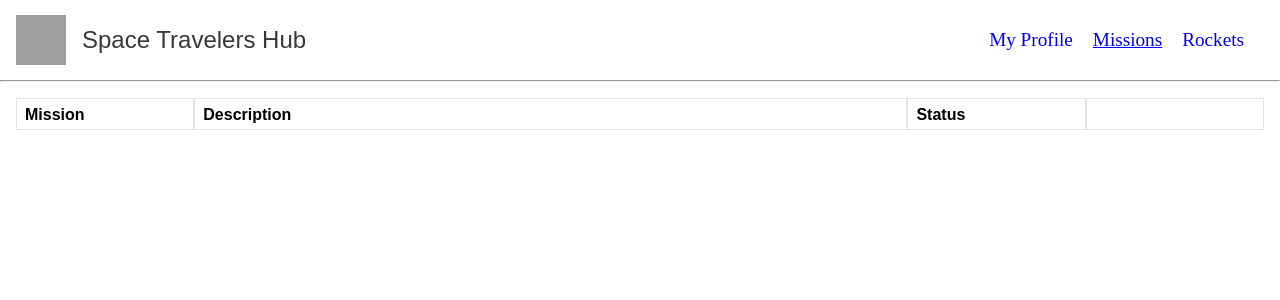
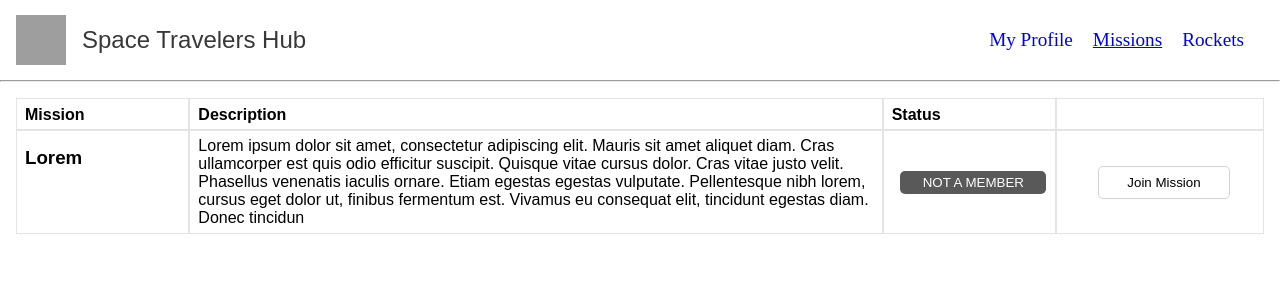
Before and after one commit to Sammy3000/React-Rocket-Mission, a React (Create React App) app: page /missions in a window 1280 px wide. Shown: the top 300 px of the page. Built offline with nearby package versions, Linux system fonts and the light colour scheme; grey boxes are pictures that could not be loaded.

Commit message:
Add setup for mission items hardcoded information

```diff
--- a/src/component/Missions.js
+++ b/src/component/Missions.js
@@ -1,5 +1,5 @@
 import React from "react";
-import displayMission from "./displayMission";
+import DisplayMission from "./DisplayMission";
 import styles from "../styles/Missions.module.css";
 function Missions() {
   return (
@@ -17,6 +17,7 @@ function Missions() {
         </div>
         <div />
       </div>
+      <DisplayMission />
     </div>
   );
 }
--- a/src/component/displayMission.js
+++ b/src/component/displayMission.js
@@ -1,7 +1,34 @@
 import React from "react";
+import styles from "../styles/DisplayMission.module.css";
 
 const displayMission = () => {
-  return <div>displayMission</div>;
+  return (
+    <div className={styles.missionItems}>
+      <div className={styles.missionHead}>
+        <h3>Lorem</h3>
+      </div>
+      <div className={styles.missionInfo}>
+        <p>
+          Lorem ipsum dolor sit amet, consectetur adipiscing elit. Mauris sit
+          amet aliquet diam. Cras ullamcorper est quis odio efficitur suscipit.
+          Quisque vitae cursus dolor. Cras vitae justo velit. Phasellus
+          venenatis iaculis ornare. Etiam egestas egestas vulputate.
+          Pellentesque nibh lorem, cursus eget dolor ut, finibus fermentum est.
+          Vivamus eu consequat elit, tincidunt egestas diam. Donec tincidun
+        </p>
+      </div>
+      <div className={styles.buttons}>
+        <button type="button" className={styles.memberBtn}>
+          NOT A MEMBER
+        </button>
+      </div>
+      <div className={styles.buttons}>
+        <button type="button" className={styles.joinMissionBtn}>
+          Join Mission
+        </button>
+      </div>
+    </div>
+  );
 };
 
 export default displayMission;
--- /dev/null
+++ b/src/styles/DisplayMission.module.css
@@ -0,0 +1,49 @@
+.missionItems {
+  display: grid;
+  grid-template-columns: 1fr 4fr 1fr 1.2fr;
+  grid-template-rows: minmax(6.5rem, auto);
+}
+.missionItems:nth-child(odd) {
+  background-color: rgb(229, 227, 227, 0.5);
+}
+
+.missionItems div {
+  text-align: left;
+  border: 1px solid rgb(229, 227, 227);
+  padding-left: 0.5rem;
+}
+.missionInfo {
+  display: flex;
+  align-items: center;
+}
+.buttons {
+  display: flex;
+  align-items: center;
+  justify-content: center;
+}
+.missionHead {
+  font-family: Arial, Helvetica, sans-serif;
+  font-weight: 900;
+  display: flex;
+  align-items: flex-start;
+  padding-top: 1rem;
+}
+.missionItems div p {
+  font-family: Arial, Helvetica, sans-serif;
+}
+.memberBtn {
+  background-color: rgb(0, 0, 0, 0.65);
+  padding: 0.25rem 1.4rem;
+  cursor: pointer;
+  border: none;
+  border-radius: 5px;
+  color: #fff;
+}
+.joinMissionBtn {
+  background-color: transparent;
+  padding: 0.5rem 1.8rem;
+  cursor: pointer;
+  border: 1px solid lightgray;
+  border-radius: 5px;
+  font-weight: 500;
+}
--- a/src/styles/Missions.module.css
+++ b/src/styles/Missions.module.css
@@ -3,7 +3,7 @@
 }
 .missionsHeader {
   display: grid;
-  grid-template-columns: 1fr 4fr 1fr 1fr;
+  grid-template-columns: 1fr 4fr 1fr 1.2fr;
 }
 .missionsHeader div {
   height: 2rem;
```
